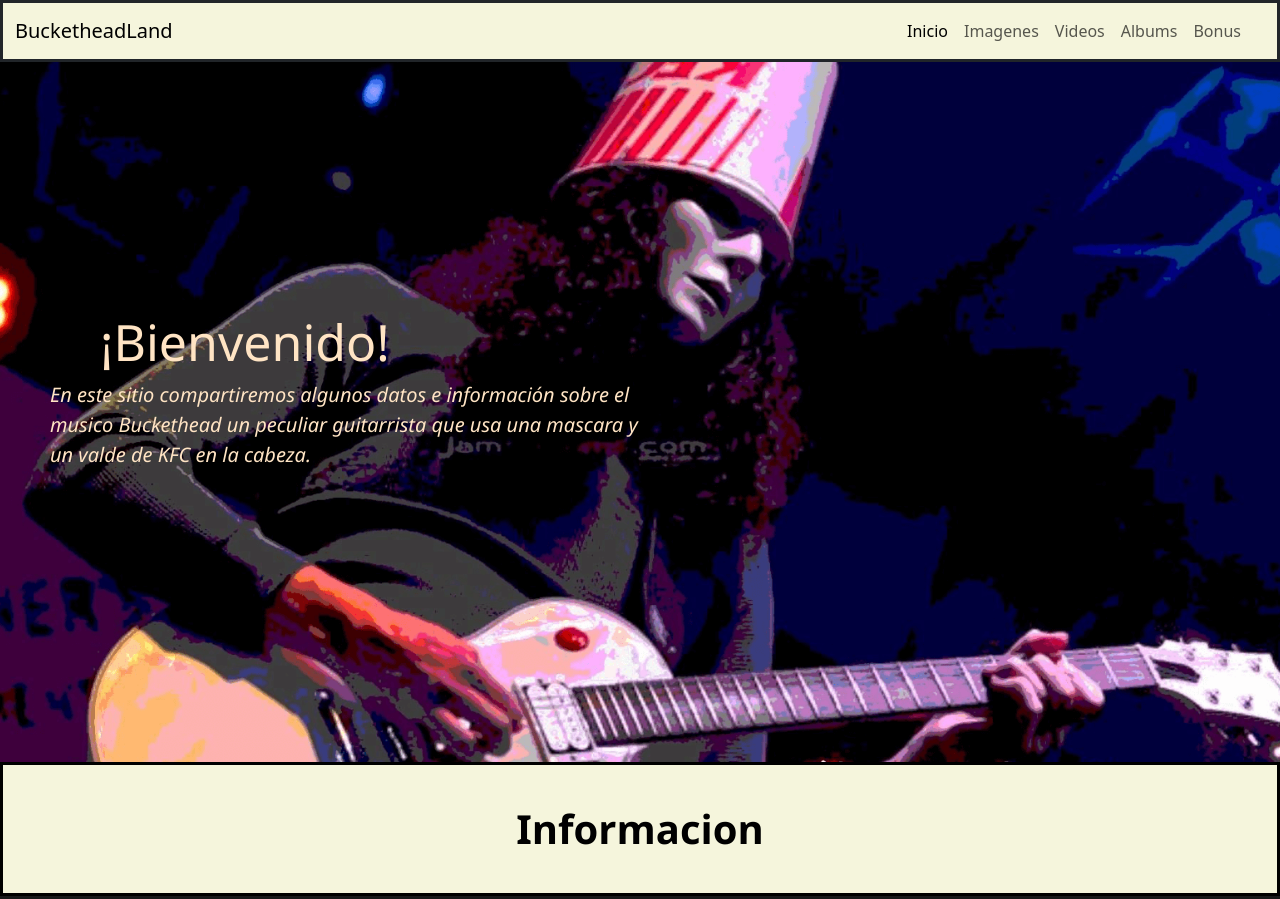
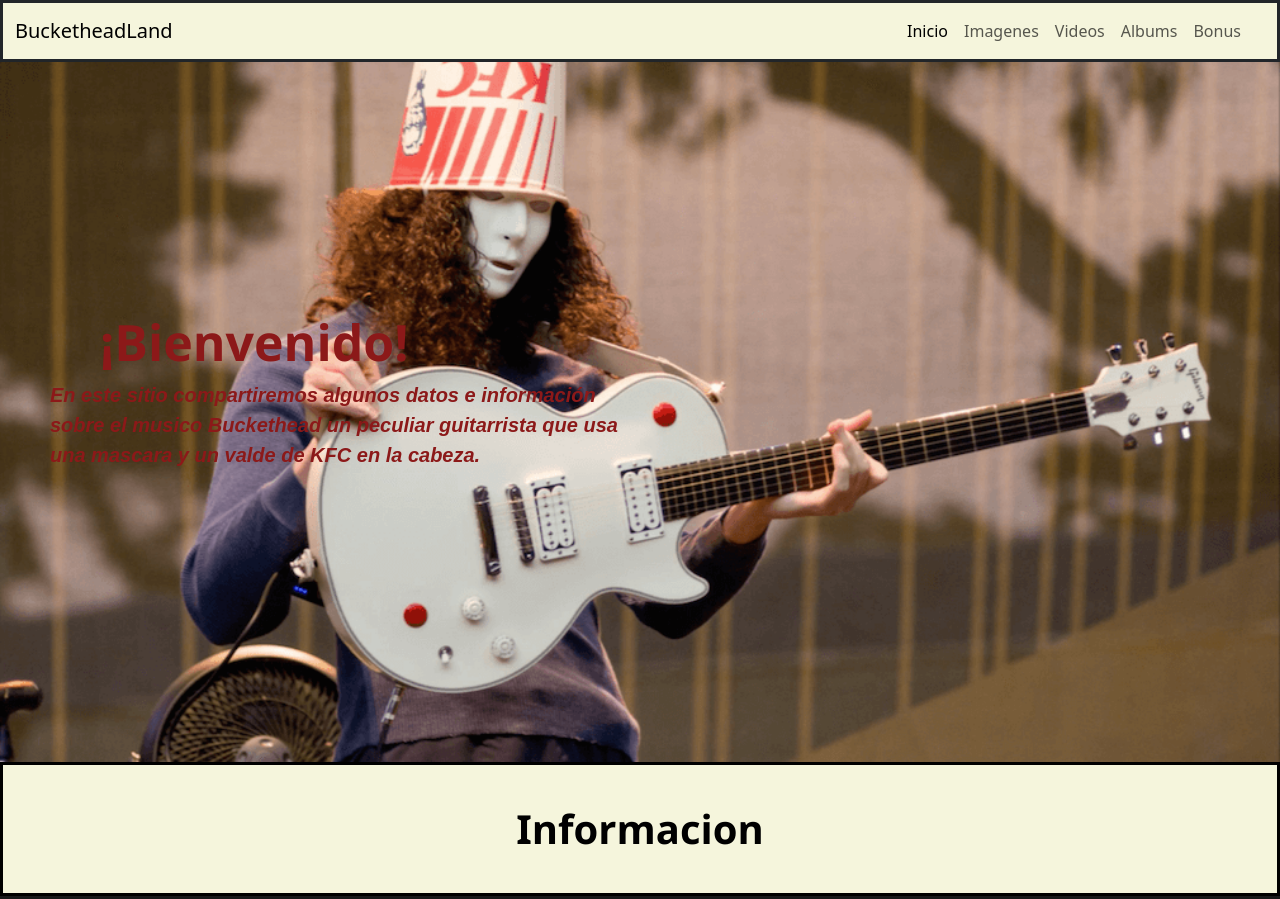
Before and after one commit to SantiagoNicolasRolon/Buckethead, a website: page index.html in a window 1280 px wide. Shown: the top 899 px of the page. Drawn offline with nearby package versions, Linux system fonts and the light colour scheme.

Commit message:
pre-entrega3-Rolon-Santiago

```diff
--- a/index.html
+++ b/index.html
@@ -72,7 +72,7 @@
             <p>Entre los artistas con los que Buckethead ah colaborado tenemos a Bill Laswell, Bootsy Collins, Bernie Worrell, Iggy Pop, Les Claypool (Primus), Mike Patton (Faith No More), Serj Tankian (System of a Down), Viggo Mortensen, Buckethead también ha escrito e interpretado música para películas como: Saw II, Ghosts of Mars, Beverly Hills Ninja, Mortal Kombat, Mortal Kombat: Annihilation, Last Action Hero, y la banda sonora de Power Rangers: la película.</p>
         </div>
         <article class="articleimg2">
-            <img src="images/BucketheadIndex2.PNG" alt="Dibujo de Buckethead con su guitarra vistiendo un piloto de lluvia amarillo rodeado de cuatro gallinas con un fondo rosa">
+            <img src="images/Bucketheadsegundo.PNG" alt="Dibujo de Buckethead con su guitarra vistiendo un piloto de lluvia amarillo rodeado de cuatro gallinas con un fondo rosa">
            <div class="div-parrafos">
                 <p>Buckethead es conocido también por su baile robótico sobre el escenario, además de por sus demostraciones con el nunchaku, incluso mientras toca la guitarra. También regala juguetes suyos al público, así como el público también le suele dar juguetes a él.</p>
                 <p>También fue incluido en las listas de la revista Guitar World de "Los 25 guitarristas más extraños de todos los tiempos" y "Los 50 guitarristas más rápidos de todos los tiempos". GuitarOne votó por él como el número 8 de "Los 10 mejores guitarristas shredders de todos los tiempos". </p>
--- a/scss/layouts/_index.scss
+++ b/scss/layouts/_index.scss
@@ -1,5 +1,5 @@
 .contenedor {
-    background-image: url(../Images/Portada.PNG);
+    background-image: url(../images/BcuketheadHeader.PNG);
     background-repeat: no-repeat;
     background-size: cover;
     background-position: center;
@@ -12,6 +12,11 @@
     height: 300px;
     padding: 50px;
     display: block;
+    p {
+        color:rgb(140, 25, 25);
+        font-family:Arial, Helvetica, sans-serif;
+        font-weight: bold;
+    }
     }
 .articleimg {
     padding: 70px;
@@ -61,11 +66,12 @@
     height: 200px;
 }
 h1 {
-    color: rgb(255, 228, 196);
+    color: rgb(140, 25, 25);
     font-family: 'Segoe UI', Tahoma, Geneva, Verdana, sans-serif;
     font-size: 50px;
     position: relative;
     left: 50px;
+    font-weight: bold;
 }
 h2 {
     color: black;
```
Also changed, not shown: pages/imagenes.html (+1 -1 lines), css/style.css, images/BcuketheadHeader.PNG (added), images/BucketheadImagenes1.jpg (deleted), images/BucketheadIndex2.png (deleted), images/Bucketheadimagenes.PNG (added), images/Bucketheadsegundo.PNG (added), images/Portada.PNG (deleted), 1 other file.
